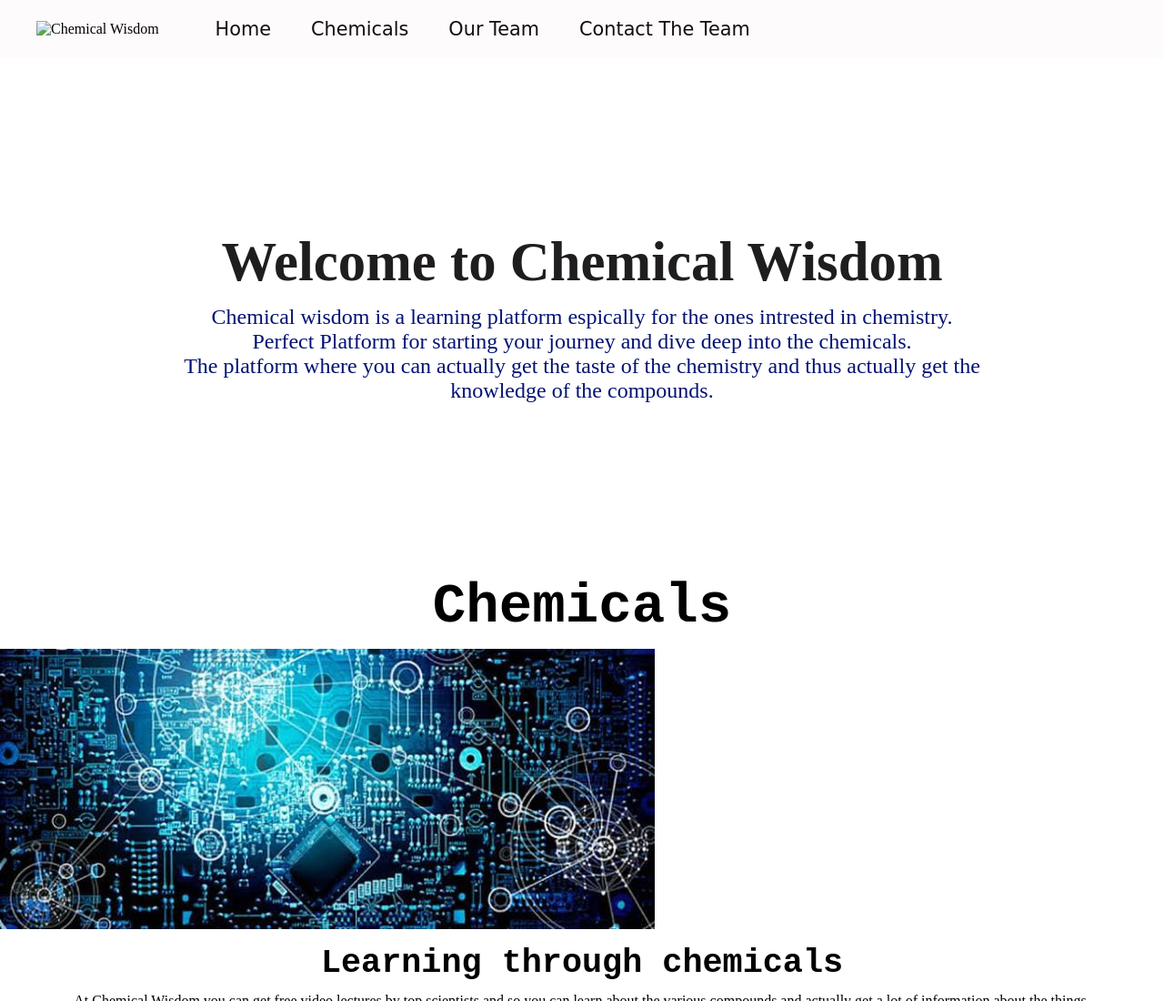
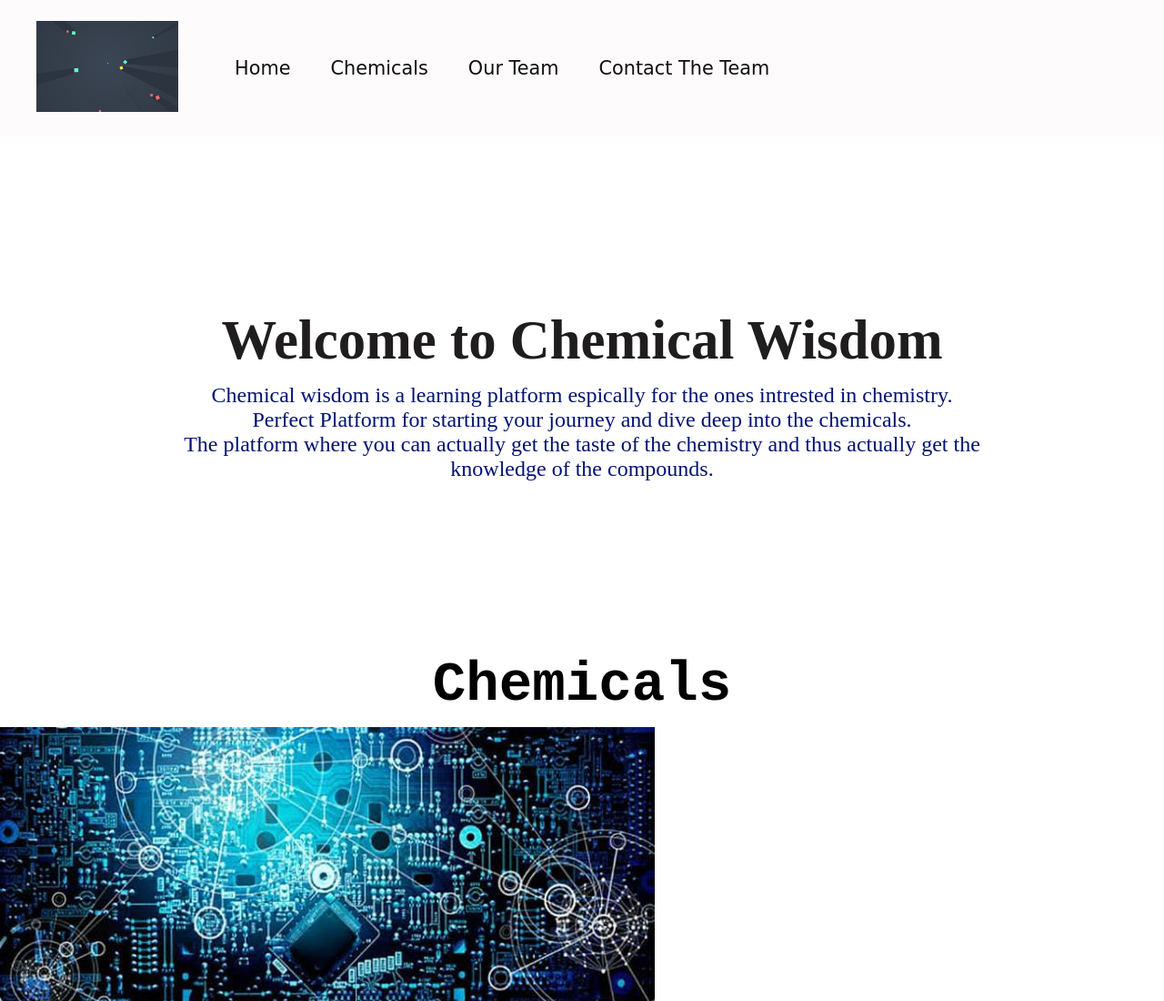
Before and after one commit to Vartika-jaiswal/Chemical-wisdom, a plain HTML site: page index.html in a window 1280 px wide. Shown: the top 1100 px of the page at 91% size. Drawn offline with Linux system fonts and the light colour scheme.

Commit message:
Update index.html

```diff
--- a/index.html
+++ b/index.html
@@ -11,7 +11,7 @@
 <body>
     <nav id="navbar">
         <div id="logo">
-            <img src="backgroung.jpg" alt="Chemical Wisdom">
+            <img src="backgroung.jpeg" alt="Chemical Wisdom">
         </div>
         <ul>
             <li class="item"><a href="#home">Home</a></li>
```
